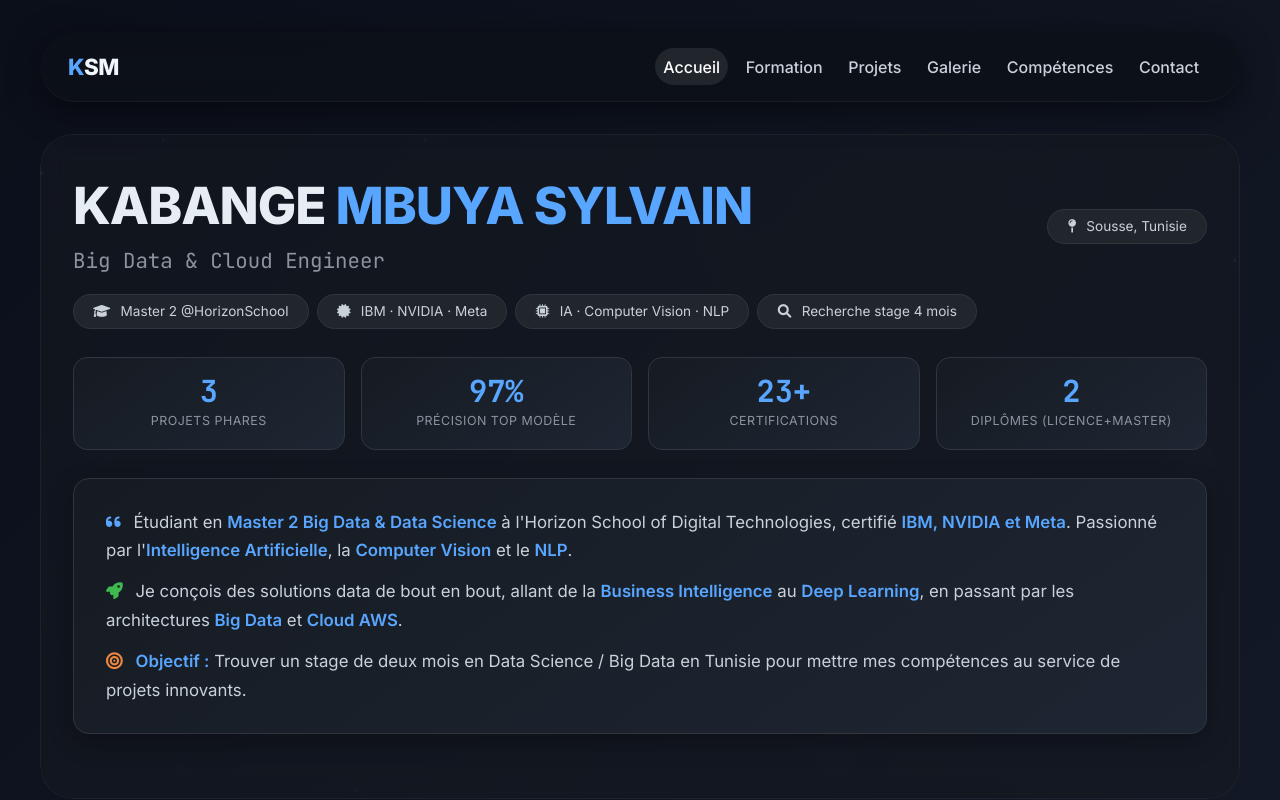
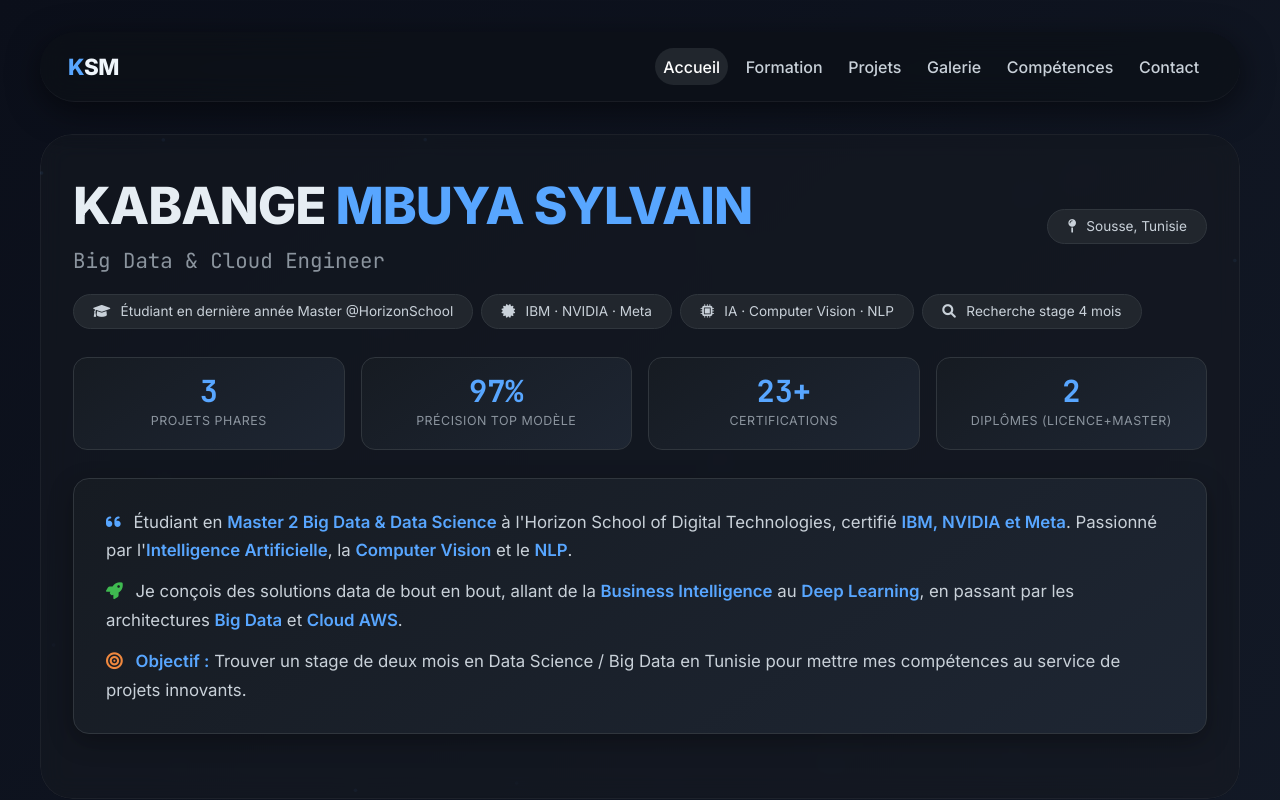
Before and after one commit to kabangesylvain-ui/portfolio, a plain HTML site: page index.html in a window 1280 px wide. Shown: the top 800 px of the page. Drawn offline with nearby package versions, Linux system fonts and the light colour scheme.

Commit message:
Modification de mise à jour du portfolio

```diff
--- a/index.html
+++ b/index.html
@@ -557,7 +557,7 @@
 
       <!-- ---------- BADGES ---------- -->
       <div class="d-flex flex-wrap gap-2 mb-4 reveal">
-        <span class="badge-custom"><i class="fas fa-graduation-cap me-1"></i>Master 2 @HorizonSchool</span>
+        <span class="badge-custom"><i class="fas fa-graduation-cap me-1"></i>Étudiant en dernière année Master @HorizonSchool</span>
         <span class="badge-custom"><i class="fas fa-certificate me-1"></i>IBM · NVIDIA · Meta</span>
         <span class="badge-custom"><i class="fas fa-microchip me-1"></i>IA · Computer Vision · NLP</span>
         <span class="badge-custom"><i class="fas fa-search me-1"></i>Recherche stage 4 mois</span>
```
